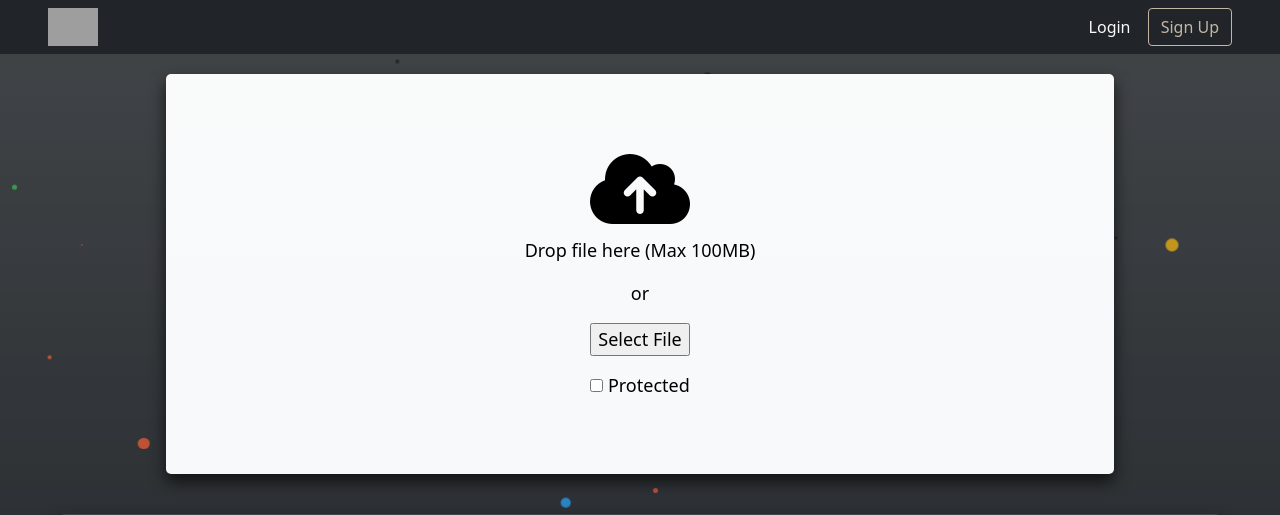
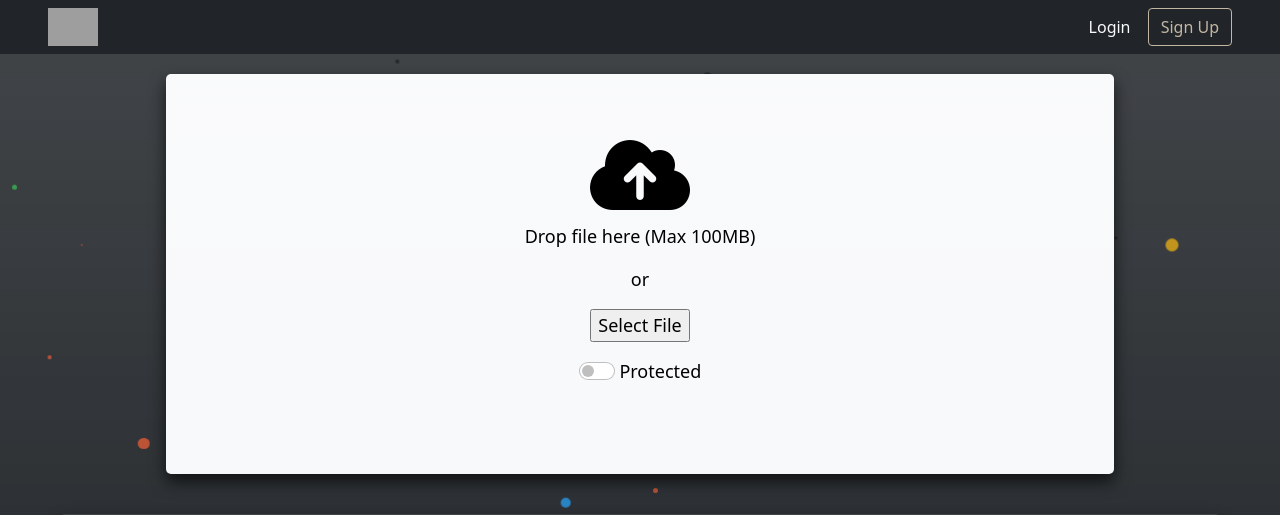
Before and after one commit to ktova/Tevbox, a PHP site: page /share in a window 1280 px wide. Shown: the top 515 px of the page. Run offline with PHP 8.4, Linux system fonts and the light colour scheme; data that the repository does not hold is empty; some libraries are stand-ins or nearby versions; grey boxes are pictures that could not be loaded.

Commit message:
protected icon

```diff
--- a/assets/sharercss.css
+++ b/assets/sharercss.css
@@ -181,6 +181,14 @@ tr:nth-child(even) {
 td > .badge{
     font-size: 10px;
 }
+.form-switch{
+    display: flex !important;
+    justify-content: center !important;
+    text-align:left;
+}
+.active{
+    color:green;
+}
 
 @media only screen and (max-width: 550px) {
     #content {
--- a/share.php
+++ b/share.php
@@ -19,12 +19,6 @@ if($con->connect_error){
     die();
 }
 mysqli_select_db($con, $conf['dbname']);
-
-// Get uploads from user's IP
-$sql = "SELECT * FROM public_uploads WHERE IP = '$ip'";
-$pql = "SELECT * FROM private_uploads WHERE IP = '$ip'";
-$result = $con->query($sql);
-$private_res = $con->query($pql);
 
 // Remove public asset
 if( isset($_POST['rem_pub']) ){
@@ -70,6 +64,12 @@ if( isset($_POST['rem_pri']) ){
     unlink($toUnlink);
 }
 
+// Get uploads from user's IP
+$sql = "SELECT * FROM public_uploads WHERE IP = '$ip'";
+$pql = "SELECT * FROM private_uploads WHERE IP = '$ip'";
+$result = $con->query($sql);
+$private_res = $con->query($pql);
+
 // Close mysql connection
 $con->close();
 
@@ -108,8 +108,10 @@ $con->close();
                 <p>or</p>
                 <p><input type="button" value="Select File" onclick="file_explorer();" /></p>
                 <div class="makePriv">
-                    <input type="checkbox" id="dlprotect" name="dlprotect">
-                    <label for="scales">Protected</label>
+                    <div class="form-check form-switch">
+                        <input id="dlprotect" class="form-check-input" type="checkbox" id="flexSwitchCheckDefault">&nbsp;
+                        <label id="textprotect" class="form-check-label protectText" for="flexSwitchCheckDefault">Protected</label>
+                    </div>
                     <br>
                     <input type="text" id="passToolTip" name="passToolTip" style="display:none;text-align:center" placeholder="Enter a Pass">
                 </div>
@@ -268,6 +270,12 @@ $con->close();
             }
 
             $( "#dlprotect" ).click(function() {
+                if($("#textprotect").hasClass('active')){
+                    $("#textprotect").html('Protected');
+                } else {
+                    $("#textprotect").html('<i class="fas fa-lock"></i>&nbsp;Protected');
+                }
+                $("#textprotect").toggleClass('active');
                 $("#passToolTip").toggle();
             });
 
```
